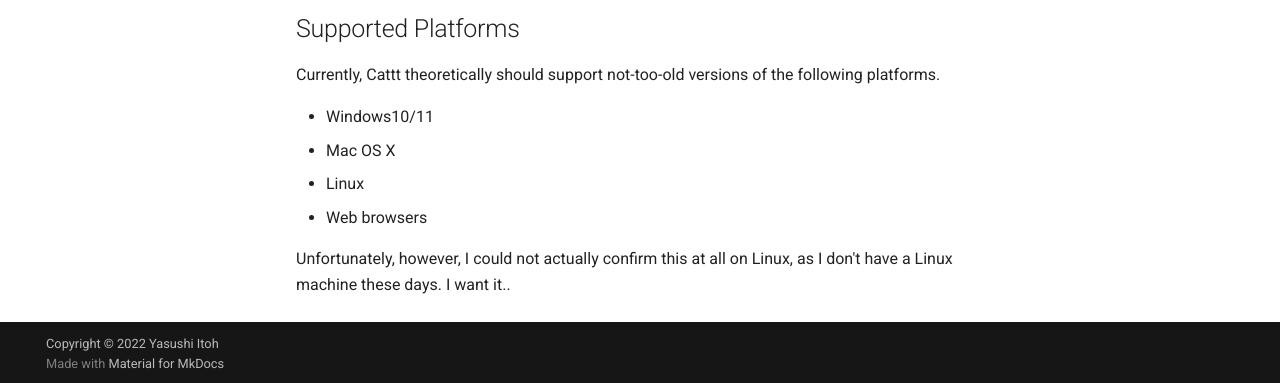
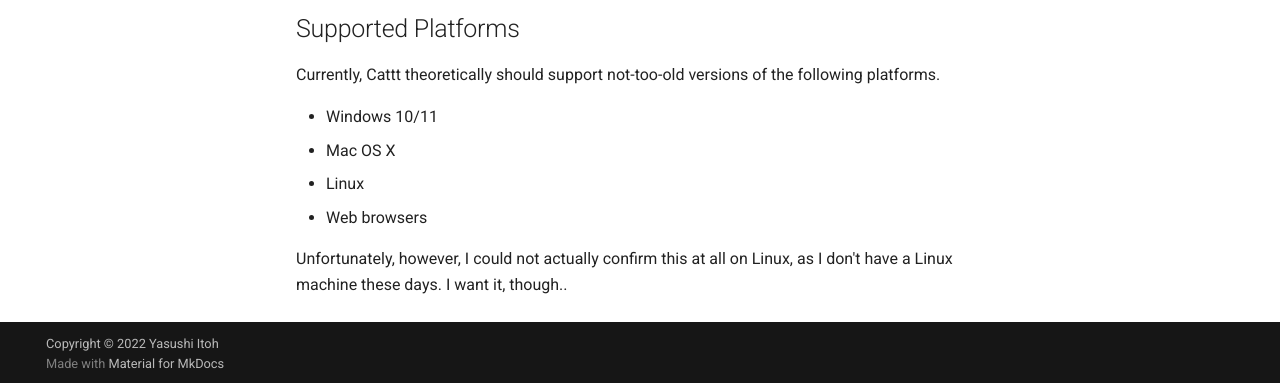
Before and after one commit to i2y/castella, an MkDocs documentation site: the page built from docs/index.md, in a window 1280 px wide and 900 px high, scrolled down 643 px. Shown: the part 513-896 px from the top of the window. Built offline with MkDocs 1.6.1 and Material for MkDocs 9.7.7, drawn with Linux system fonts in a browser that asks for light colours; comment, search, counter and statistics services are not loaded.

Commit message:
Update docs slightly

```diff
--- a/docs/index.md
+++ b/docs/index.md
@@ -18,9 +18,9 @@ The primary final goal of Cattt is to provide features for Python programmers ea
 ## Supported Platforms
 Currently, Cattt theoretically should support not-too-old versions of the following platforms.
 
-- Windows10/11
+- Windows 10/11
 - Mac OS X
 - Linux
 - Web browsers
 
-Unfortunately, however, I could not actually confirm this at all on Linux, as I don't have a Linux machine these days. I want it..
+Unfortunately, however, I could not actually confirm this at all on Linux, as I don't have a Linux machine these days. I want it, though..
```
Also changed, not shown: README.md (+2 -2 lines), docs/getting-started.md (+7 -9 lines), 1 other file.
